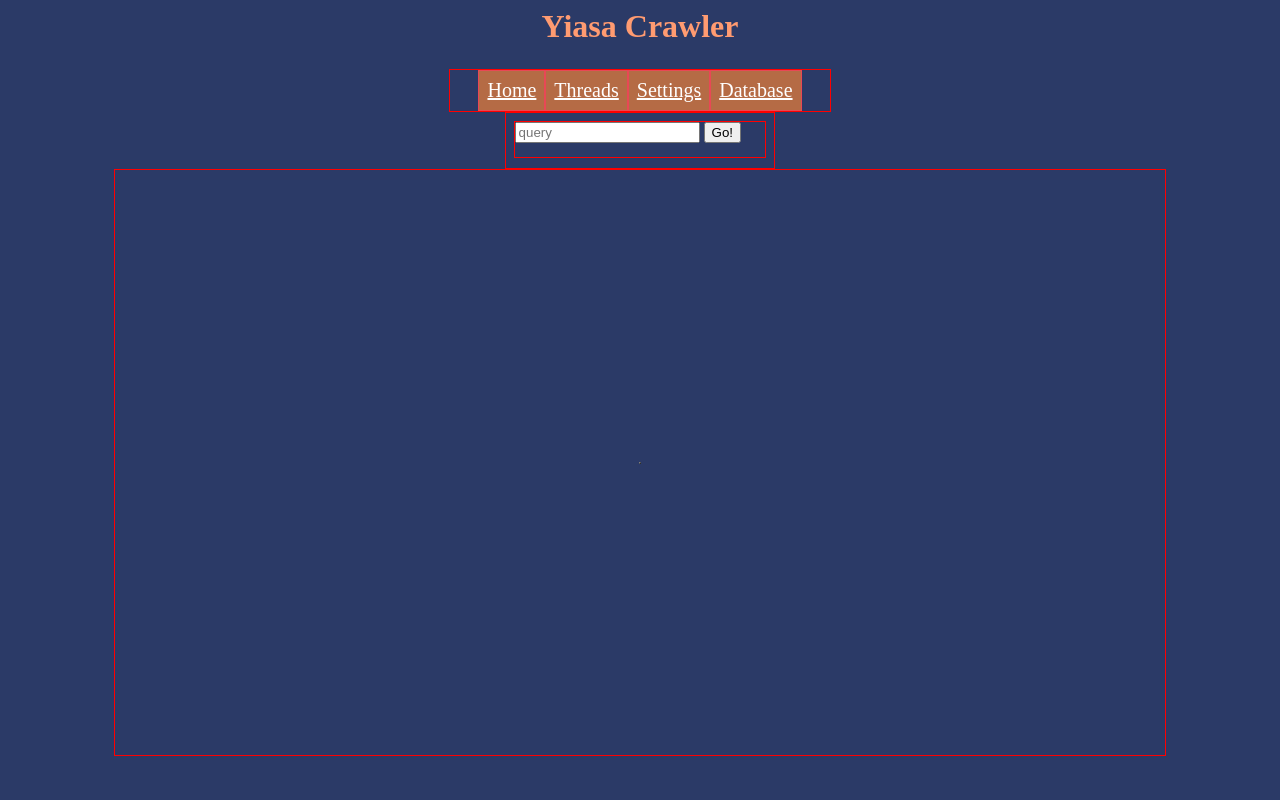
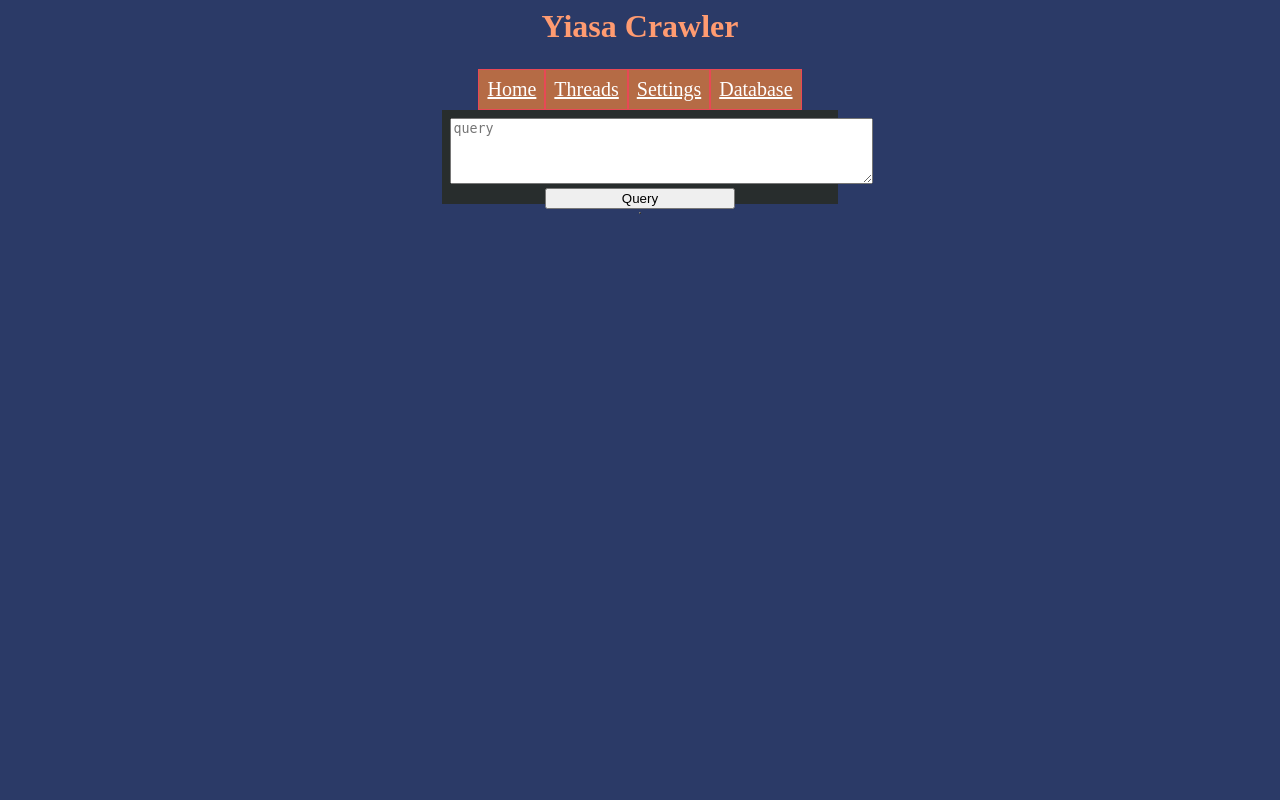
Before and after one commit to WeeDLY/YiasaCrawler, a Flask app: page /database in a window 1280 px wide. Run offline with Flask 2, Linux system fonts and the light colour scheme.

Commit message:
More visual improvements to server

```diff
--- a/server/static/main_css.css
+++ b/server/static/main_css.css
@@ -5,12 +5,11 @@ html{
 h1{
     height: 5%;
     text-align: center;
+    font-weight: bold;
 }
 div, form{
     height: 90%;
-    border: 1px solid red;
 }
-
 #menu-container{
     height: auto;
     width: 30%;
@@ -22,6 +21,8 @@ div, form{
     justify-content: center;
 }
 #content{
+    padding-top: 16px;
+    top: 20%;
     margin: 8px;
     height: 85%;
 
@@ -36,10 +37,6 @@ div, form{
 #content div h2{
     text-align: center;
 }
-#content div p{
-    position:relative;
-    left: 2%;
-}
 
 a{
     background-color: #B56B45;
@@ -52,11 +49,20 @@ a{
 a:hover{
     background-color: #FFFD82;
     color: #000000 !important;
+    font-weight: bold;
+}
+a:visited{
+    color:#ffffff;
 }
 
-
-a:visited{
-    color:#ffffff;
+th, tr:nth-child(even){
+    background-color: #222222;
+}
+table{
+    background-color: #282D2D;
+}
+th{
+    font-weight: bold;
 }
 
 .center{
--- a/server/templates/database.html
+++ b/server/templates/database.html
@@ -3,25 +3,27 @@
         <meta charset="utf-8" />
         <link rel="stylesheet" type="text/css" href="static/main_css.css">
         <style>
+            #container{
+                height: 10%;
+                width: 30%;
+                padding: 8px;
+                margin: auto;
+                background-color: #282D2D;
+                text-align: center;
+            }
+            #container button{
+                width: 50%;
+                margin: auto;
+                margin: 4px;
+            }
+
             #query-container{
-                align-content: center;
-                align-self: center;
-                padding: 1%;
+                padding: 8px;
                 height: 70%;
-                width: 80%;
-                left: 0px;
-                right: 0px;
-                position: absolute;
-                margin: auto;
+                width: fit-content;
                 color:#f7ef6a;
                 overflow: auto;
-            }
-
-            th, tr:nth-child(even) {background-color: #222222;}
-            #container{
-                height: 5%;
-                width: 20%;
-                padding: 8px;
+                margin: auto;
             }
         </style>
     </head>
@@ -36,8 +38,8 @@
 
         <div id="container" class="center">
             <form action="/database", method="post">
-                <input placeholder="query" type="text" name="query" id="query" />
-                <button type="submit" id="btnSubmit">Go!</button>
+                <textarea rows="4" cols="50" placeholder="query" type="text" name="query" id="query"></textarea>
+                <button type="submit" id="btnSubmit">Query</button>
             </form>
         </div>
 
```
